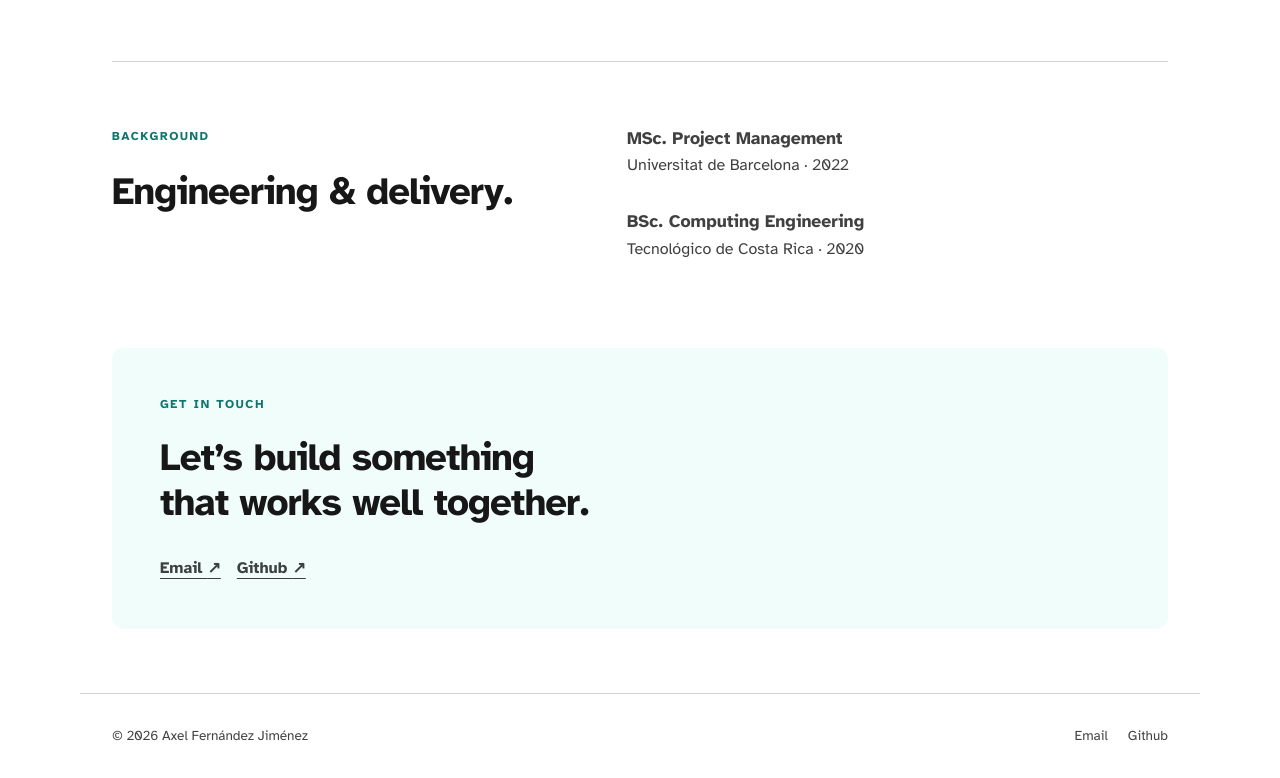
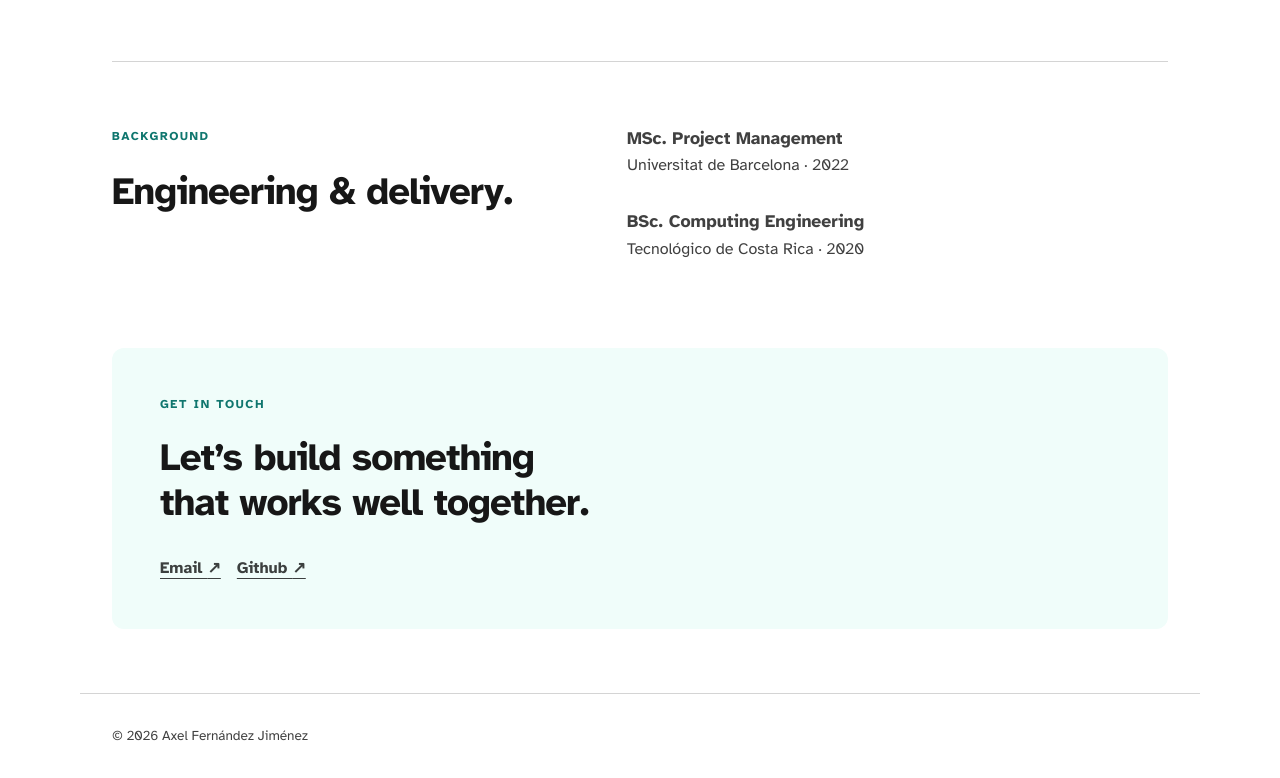
Before and after one commit to axelfj/portfolio, an Astro site: page / in a window 1280 px wide. Shown: the part 1633-2411 px from the top of the page. Built offline with nearby package versions, Linux system fonts and the light colour scheme; Astro itself is replaced by a stand-in of ours.

Commit message:
Generalize confidential client experience and simplify footer (#10)

```diff
--- a/src/components/Footer.astro
+++ b/src/components/Footer.astro
@@ -1,7 +1,6 @@
 ---
-import { SOCIALS, SITE } from "@consts"
+import { SITE } from "@consts"
 ---
 <footer class="cv-footer">
   <p>© {new Date().getUTCFullYear()} {SITE.AUTHOR}</p>
-  <nav aria-label="Social links">{SOCIALS.map(link => <a href={link.HREF}>{link.NAME}</a>)}</nav>
 </footer>
```
